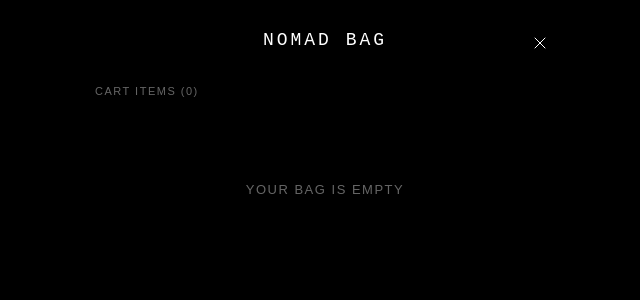
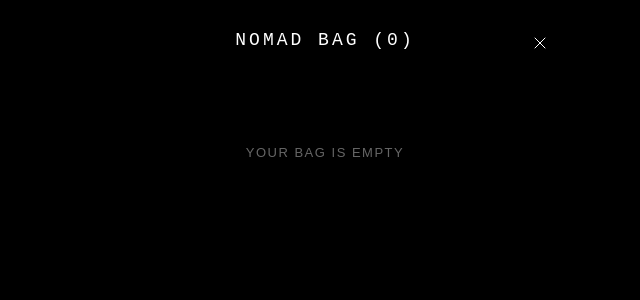
Before and after one commit to nomadbd/nomad, a React (Vite) app: page / in a window 1280 px wide. Both pictures are taken after a click on the button 1204 px from the left and 30 px from the top of the page. Shown: the top 300 px of the page, without its empty margins (315-955 px from the left). Built offline with nearby package versions, Linux system fonts and the light colour scheme; no server answers; the database is empty.

Commit message:
Update CartOverlay.tsx

```diff
--- a/src/components/CartOverlay.tsx
+++ b/src/components/CartOverlay.tsx
@@ -66,7 +66,6 @@ const CartOverlay = () => {
         right: 0,
         bottom: 0,
         width: '100vw',
-        height: '100vh',
         height: '100dvh',
         backgroundColor: '#000',
         zIndex: 9999,
@@ -102,7 +101,7 @@ const CartOverlay = () => {
         </button>
 
         <h2 style={{ fontSize: '18px', fontWeight: '400', letterSpacing: '3px', textAlign: 'center', marginBottom: '35px', fontFamily: 'monospace', color: 'white', flexShrink: 0 }}>
-          {isCheckingOut ? 'CHECKOUT' : 'NOMAD BAG'}
+          {isCheckingOut ? 'CHECKOUT' : `NOMAD BAG (${cartItems.length})`}
         </h2>
 
         {isCheckingOut ? (
@@ -117,10 +116,6 @@ const CartOverlay = () => {
           </div>
         ) : (
           <div style={{ flex: 1, display: 'flex', flexDirection: 'column', overflow: 'hidden' }}>
-
-            <h3 style={{ fontSize: '11px', letterSpacing: '1.5px', color: '#666', marginBottom: '25px', textTransform: 'uppercase', fontWeight: '500', flexShrink: 0 }}>
-              Cart Items ({cartItems.length})
-            </h3>
 
             {cartItems.length === 0 ? (
               <p style={{ textAlign: 'center', color: '#666', padding: '60px 0', fontSize: '13px', letterSpacing: '1.5px', flex: 1 }}>YOUR BAG IS EMPTY</p>
```
